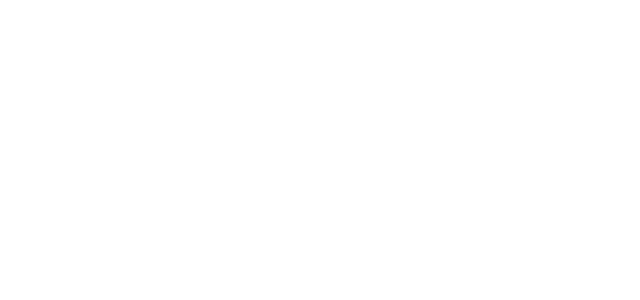
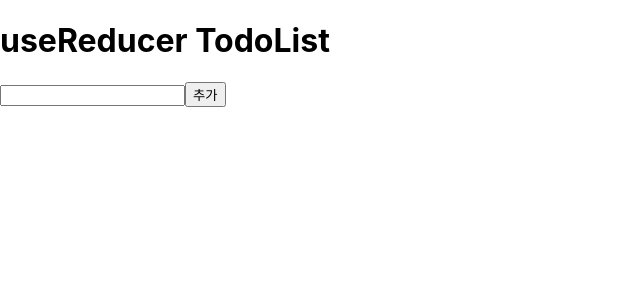
Before and after one commit to sni424/my-app, a React (Create React App) app: page /todo in a window 1280 px wide. Before the commit this address had no page. Shown: the top 300 px of the page, without its empty margins (0-640 px from the left). Built offline with nearby package versions, Linux system fonts and the light colour scheme.

Commit message:
todolist를 reducer랑 typescript

```diff
--- a/src/App.tsx
+++ b/src/App.tsx
@@ -3,11 +3,13 @@
 import "./App.css";
 import { Route, Routes } from "react-router-dom";
 import Home from "./pages/Home";
+import TodoMain from "./pages/Todo";
 
 const App = () => {
     return (
         <Routes>
             <Route path="/" element={<Home />} />
+            <Route path="todo" element={<TodoMain />} />
         </Routes>
     );
 };
--- a/src/pages/Home/index.tsx
+++ b/src/pages/Home/index.tsx
@@ -201,11 +201,11 @@
     };
     const good1 = (name: string | number) => {
         if (typeof name === "string") {
-            name;
+            return name;
         } else if (typeof name === "number") {
-            name;
+            return name;
         } else {
-            name;
+            return name;
         }
     };
 
--- /dev/null
+++ b/src/pages/Todo/index.tsx
@@ -0,0 +1,101 @@
+import React, { useReducer, useState } from "react";
+
+interface ActionType {
+    type: string;
+    payload: string | number;
+}
+
+interface ArrayType {
+    id: number;
+    content: string | number;
+}
+interface ContentType {
+    count: number;
+    newContent: ArrayType[];
+}
+
+interface MapType {
+    id: number;
+    content: string | number;
+}
+
+const initaialState: ContentType = {
+    count: 0,
+    newContent: [
+        {
+            id: Date.now(),
+            content: "",
+        },
+    ],
+};
+
+const reducer = (state: ContentType, action: ActionType): ContentType => {
+    switch (action.type) {
+        case "add-content":
+            const content = action.payload;
+            const newContent1 = {
+                id: Date.now(),
+                content,
+            };
+            return {
+                count: state.count + 1,
+                newContent: [...state.newContent, newContent1],
+            };
+        case "delete-content":
+            return {
+                count: state.count + 1,
+                newContent: state.newContent.filter(
+                    (content: ArrayType) => content.id !== action.payload
+                ),
+            };
+        default:
+            return state;
+    }
+};
+
+const TodoMain = () => {
+    const [inputValue, setInputValue] = useState<string>("");
+    const [content, dispath] = useReducer(reducer, initaialState);
+
+    const valueChange = (e: React.ChangeEvent<HTMLInputElement>) => {
+        e.preventDefault();
+        setInputValue(e.target.value);
+    };
+    return (
+        <div>
+            <h1>useReducer TodoList</h1>
+            <form
+                onSubmit={(e) => {
+                    e.preventDefault();
+                    dispath({ type: "add-content", payload: inputValue });
+                    setInputValue("");
+                }}
+            >
+                <input type="text" value={inputValue} onChange={valueChange} />
+                <button>추가</button>
+            </form>
+            {content.newContent.map((data: MapType, key: number) => {
+                return (
+                    data.content !== "" && (
+                        <div key={key} style={{ display: "flex" }}>
+                            <h3>{data.content}</h3>
+                            <button
+                                onClick={(e) => {
+                                    e.preventDefault();
+                                    dispath({
+                                        type: "delete-content",
+                                        payload: data.id,
+                                    });
+                                }}
+                            >
+                                삭제
+                            </button>
+                        </div>
+                    )
+                );
+            })}
+        </div>
+    );
+};
+
+export default TodoMain;
```
